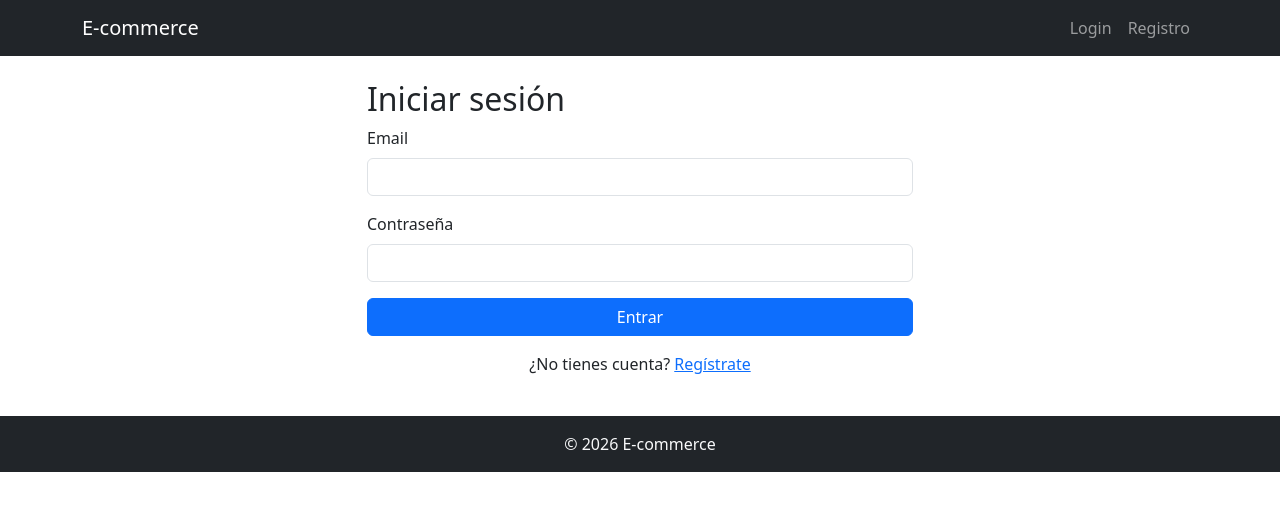
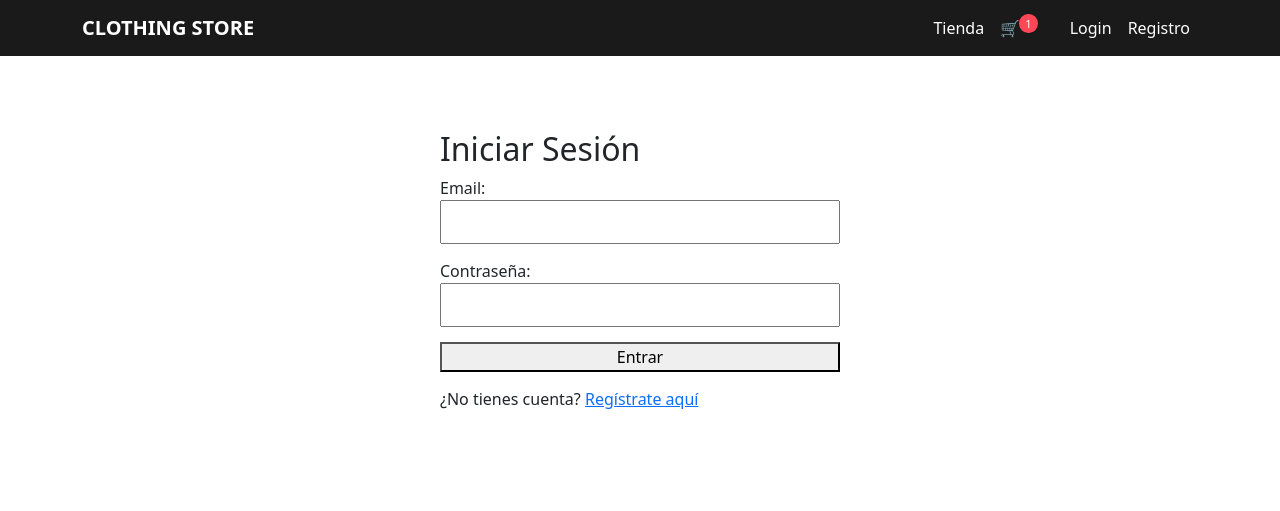
Before and after one commit to vico-trd/Proyecto-php, a PHP site: template src/views/auth/login.php in a window 1280 px wide. Shown: the top 511 px of the page. Run offline with PHP 8.4, Linux system fonts and the light colour scheme; the template is opened without the code that fills it, so the values that code supplies are empty; some libraries are stand-ins or nearby versions.

Commit message:
Mejoras en la vista del carrito y estilos

```diff
--- a/src/controllers/AuthController.php
+++ b/src/controllers/AuthController.php
@@ -8,12 +8,14 @@ use App\Repositories\UserRepository;
 use App\Models\User;
 
 class AuthController extends BaseController
+
+//HE COMENTADO USERREPOSITORY PRA QUE FUNCIONE EN LA PAGINA, Y VER EL MAQUETADO
 {
-    private UserRepository $userRepository;
+ //   private UserRepository $userRepository;
 
     public function __construct()
     {
-        $this->userRepository = new UserRepository();
+       // $this->userRepository = new UserRepository();
     }
 
     public function showRegister(): void
--- a/src/views/auth/login.php
+++ b/src/views/auth/login.php
@@ -1,27 +1,24 @@
-<div class="row justify-content-center">
-    <div class="col-md-6">
-        <h2>Iniciar sesión</h2>
+<?php
+// 1. Incluimos el cabecero (ajusta la ruta si es necesario)
+include_once __DIR__ . '/../layout/header.php';
+?>
 
-        <form action="/Proyecto-php/public/login" method="POST">
-            <div class="mb-3">
-                <label for="email" class="form-label">Email</label>
-                <input type="email" name="email" id="email" class="form-control <?= isset($errors['email']) ? 'is-invalid' : '' ?>" value="<?= htmlspecialchars($old['email'] ?? '') ?>">
-                <?php if (isset($errors['email'])): ?>
-                    <div class="invalid-feedback"><?= $errors['email'] ?></div>
-                <?php endif; ?>
+<main class="container">
+    <section class="login-form" style="padding: 50px 0; max-width: 400px; margin: 0 auto;">
+        <h2>Iniciar Sesión</h2>
+        <form action="#" method="POST">
+            <div style="margin-bottom: 15px;">
+                <label for="email">Email:</label>
+                <input type="email" id="email" name="email" style="width: 100%; padding: 8px;">
             </div>
+            <div style="margin-bottom: 15px;">
+                <label for="password">Contraseña:</label>
+                <input type="password" id="password" name="password" style="width: 100%; padding: 8px;">
+            </div>
+            <button type="submit" class="btn-carrito" style="cursor: pointer; width: 100%;">Entrar</button>
+        </form>
+        <p style="margin-top: 15px;">¿No tienes cuenta? <a href="register.php">Regístrate aquí</a></p>
+    </section>
+</main>
 
-            <div class="mb-3">
-                <label for="password" class="form-label">Contraseña</label>
-                <input type="password" name="password" id="password" class="form-control <?= isset($errors['password']) ? 'is-invalid' : '' ?>">
-                <?php if (isset($errors['password'])): ?>
-                    <div class="invalid-feedback"><?= $errors['password'] ?></div>
-                <?php endif; ?>
-            </div>
-
-            <button type="submit" class="btn btn-primary w-100">Entrar</button>
-        </form>
-
-        <p class="mt-3 text-center">¿No tienes cuenta? <a href="/Proyecto-php/public/register">Regístrate</a></p>
-    </div>
-</div>
+<?php
--- a/src/views/home.php
+++ b/src/views/home.php
@@ -153,7 +153,7 @@
     <div class="hero-banner">
         <h1>Colección Primavera 2026</h1>
         <p>Estilo, comodidad y tendencia en cada prenda.</p>
-        <a href="/ProyectoPhp/public/categorias" class="btn-comprar">Ver Catálogo</a>
+        <a href="categoria" class="btn-comprar">Ver Catálogo</a>
     </div>
 
     <h2 class="seccion-titulo">Compra por Categoría</h2>
--- a/src/views/layout/footer.php
+++ b/src/views/layout/footer.php
@@ -1,6 +1,7 @@
-</main>
-<footer class="bg-dark text-light text-center py-3 mt-4">
-    <p class="mb-0">&copy; 2026 E-commerce</p>
+</main> <footer class="bg-dark text-white text-center py-4 mt-5">
+    <div class="container">
+        <p>&copy; <?= date('Y') ?> Tienda de Ropa - Todos los derechos reservados</p>
+    </div>
 </footer>
 <script src="https://cdn.jsdelivr.net/npm/bootstrap@5.3.0/dist/js/bootstrap.bundle.min.js"></script>
 </body>
--- a/src/views/layout/header.php
+++ b/src/views/layout/header.php
@@ -3,25 +3,44 @@
 <head>
     <meta charset="UTF-8">
     <meta name="viewport" content="width=device-width, initial-scale=1.0">
-    <title>E-commerce</title>
+    <title>Tienda de Ropa</title>
     <link href="https://cdn.jsdelivr.net/npm/bootstrap@5.3.0/dist/css/bootstrap.min.css" rel="stylesheet">
+    <style>
+        .navbar { background-color: #1a1a1a; }
+        .nav-link { color: #ffffff !important; }
+        .nav-link:hover { color: #ff4757 !important; }
+        /* Estilo para el contador del carrito */
+        .cart-badge {
+            background-color: #ff4757;
+            color: white;
+            border-radius: 50%;
+            padding: 2px 6px;
+            font-size: 0.7rem;
+            vertical-align: top;
+            margin-left: -5px;
+        }
+    </style>
 </head>
 <body>
-<nav class="navbar navbar-expand-lg navbar-dark bg-dark">
+<nav class="navbar navbar-expand-lg navbar-dark mb-4">
     <div class="container">
-        <a class="navbar-brand" href="/Proyecto-php/public/">E-commerce</a>
-        <div class="navbar-nav ms-auto">
+        <a class="navbar-brand fw-bold" href="<?= BASE_URL ?>">CLOTHING STORE</a>
+
+        <div class="navbar-nav ms-auto align-items-center">
+            <a class="nav-link" href="<?= BASE_URL ?>categoria">Tienda</a>
+
+            <a class="nav-link me-3" href="<?= BASE_URL ?>carrito">
+                🛒 <span class="cart-badge">1</span>
+            </a>
+
             <?php if (isset($_SESSION['user'])): ?>
-                <?php if ($_SESSION['user']['role'] === 'admin'): ?>
-                    <a class="nav-link" href="/Proyecto-php/public/admin/users/create">Crear usuario</a>
-                <?php endif; ?>
-                <span class="nav-link text-light"><?= htmlspecialchars($_SESSION['user']['name']) ?></span>
-                <a class="nav-link" href="/Proyecto-php/public/logout">Cerrar sesión</a>
+                <span class="nav-link text-secondary me-2">Hola, <?= $_SESSION['user']['name'] ?></span>
+                <a class="nav-link btn btn-outline-danger btn-sm" href="<?= BASE_URL ?>logout">Salir</a>
             <?php else: ?>
-                <a class="nav-link" href="/Proyecto-php/public/login">Login</a>
-                <a class="nav-link" href="/Proyecto-php/public/register">Registro</a>
+                <a class="nav-link" href="<?= BASE_URL ?>login">Login</a>
+                <a class="nav-link" href="<?= BASE_URL ?>register">Registro</a>
             <?php endif; ?>
         </div>
     </div>
 </nav>
-<main class="container mt-4">
+<main class="container">
--- a/src/views/layouts/footer.php
+++ /dev/null
@@ -1,6 +0,0 @@
-</div> <footer>
-        <p>&copy; <?php echo date('Y'); ?> - Proyecto de Maquetación PHP</p>
-        <p>Todos los derechos reservados.</p>
-    </footer>
-</body>
-</html>
```
Also changed, not shown: routes/web.php (+7 -0 lines), src/controllers/CarritoController.php (added, +12 -0 lines), src/controllers/CategoriaController.php (+9 -3 lines), src/controllers/ProductoController.php (added, +15 -0 lines), src/views/categoria/ver.php (added, +41 -0 lines), src/views/layouts/header.php (deleted, +0 -23 lines), src/views/pages/carrito.php (+65 -0 lines), src/views/pages/producto.php (added, +23 -0 lines), src/views/auth/logout.php (added), src/views/layout/main.php (renamed from src/views/layouts/main.php), src/views/pages/checkout.php (added), src/views/pages/confirmacion.php (added), src/views/pages/producto_destacado.php (deleted).
